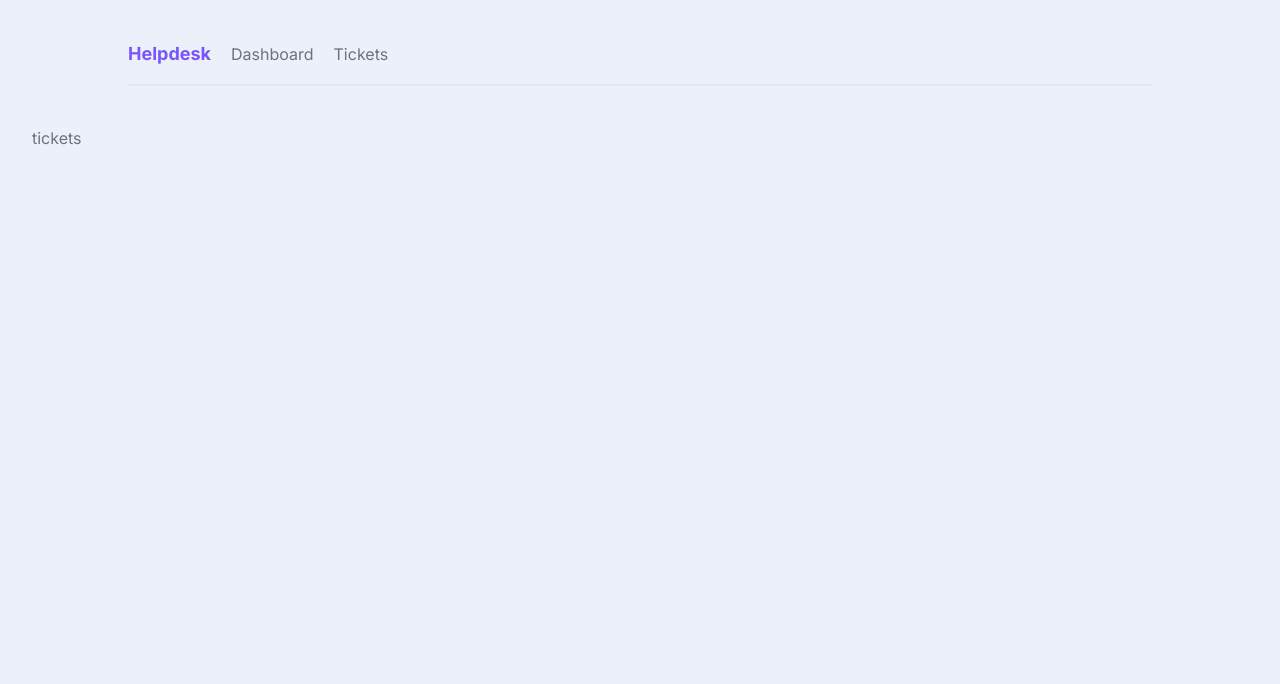
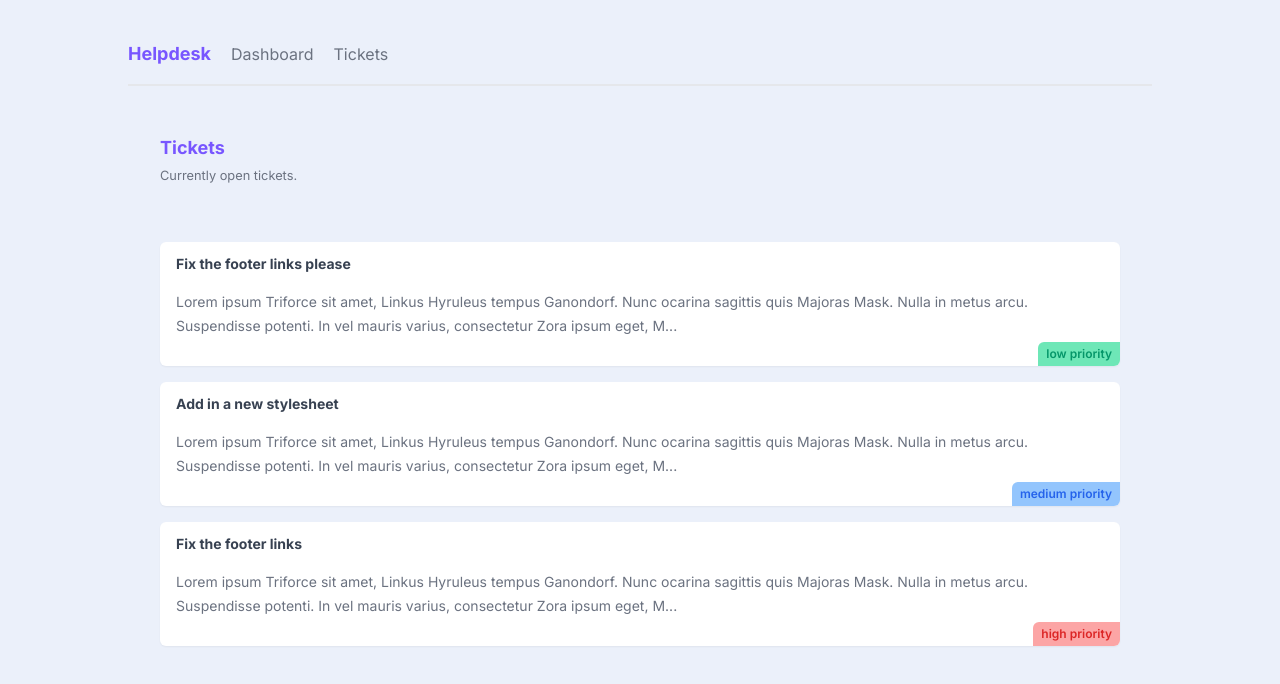
Before and after one commit to ishan65/lnextjs, a Next.js app in the folder nextjs/helpdesk/: page /ticket in a window 1280 px wide. Shown: the top 684 px of the page. Built offline with nearby package versions, Linux system fonts and the light colour scheme; data requests are answered from the project's data file.

Commit message:
Fetch and retreive lession

```diff
--- /dev/null
+++ b/nextjs/helpdesk/app/ticket/TicketList.jsx
@@ -0,0 +1,28 @@
+async function getTickets() {
+  const res = await fetch("http://localhost:4000/tickets", {
+    next: {
+      revalidate: 0,
+    },
+  });
+  return res.json();
+}
+
+export const TicketList = async () => {
+  const ticket = await getTickets();
+  return (
+    <>
+      {ticket.map((ticket) => (
+        <div key={ticket.id} className="card my-5">
+          <h3>{ticket.title}</h3>
+          <p>{ticket.body.slice(0, 200)}...</p>
+          <div className={`pill ${ticket.priority}`}>
+            {ticket.priority} priority
+          </div>
+        </div>
+      ))}
+      {ticket.length == 0 && (
+        <p className="text-center">There is no open ticket</p>
+      )}
+    </>
+  );
+};
--- a/nextjs/helpdesk/app/ticket/page.jsx
+++ b/nextjs/helpdesk/app/ticket/page.jsx
@@ -1,5 +1,19 @@
-const news = () => {
-  return <div>tickets</div>;
+import { TicketList } from "./TicketList";
+
+const tickets = () => {
+  return (
+    <main>
+      <nav>
+        <div>
+          <h2>Tickets</h2>
+          <p>
+            <small>Currently open tickets.</small>
+          </p>
+        </div>
+      </nav>
+      <TicketList />
+    </main>
+  );
 };
 
-export default news;
+export default tickets;
--- /dev/null
+++ b/nextjs/helpdesk/data/db.json
@@ -0,0 +1,25 @@
+{
+  "tickets": [
+    {
+      "id": "1",
+      "title": "Fix the footer links please",
+      "body": "Lorem ipsum Triforce sit amet, Linkus Hyruleus tempus Ganondorf. Nunc ocarina sagittis quis Majoras Mask. Nulla in metus arcu. Suspendisse potenti. In vel mauris varius, consectetur Zora ipsum eget, Master Sword porttitor urna. Fusce elementum urna elit, eget eleifend velit consectetur eget. Integer vel lobortis ipsum, vitae auctor Ocarina of Time. Donec sed urna dapibus, interdum magna a, eleifend magna. Curabitur tincidunt enim a neque volutpat. Phasellus auctor magna vel nunc pretium, ut volutpat justo tristique. Pellentesque cursus convallis mauris, in tempus enim tincidunt vitae.",
+      "priority": "low",
+      "user_email": "mario@netninja.dev"
+    },
+    {
+      "id": "2",
+      "title": "Add in a new stylesheet",
+      "body": "Lorem ipsum Triforce sit amet, Linkus Hyruleus tempus Ganondorf. Nunc ocarina sagittis quis Majoras Mask. Nulla in metus arcu. Suspendisse potenti. In vel mauris varius, consectetur Zora ipsum eget, Master Sword porttitor urna. Fusce elementum urna elit, eget eleifend velit consectetur eget. Integer vel lobortis ipsum, vitae auctor Ocarina of Time. Donec sed urna dapibus, interdum magna a, eleifend magna. Curabitur tincidunt enim a neque volutpat. Phasellus auctor magna vel nunc pretium, ut volutpat justo tristique. Pellentesque cursus convallis mauris, in tempus enim tincidunt vitae.",
+      "priority": "medium",
+      "user_email": "mario@netninja.dev"
+    },
+    {
+      "id": "3",
+      "title": "Fix the footer links",
+      "body": "Lorem ipsum Triforce sit amet, Linkus Hyruleus tempus Ganondorf. Nunc ocarina sagittis quis Majoras Mask. Nulla in metus arcu. Suspendisse potenti. In vel mauris varius, consectetur Zora ipsum eget, Master Sword porttitor urna. Fusce elementum urna elit, eget eleifend velit consectetur eget. Integer vel lobortis ipsum, vitae auctor Ocarina of Time. Donec sed urna dapibus, interdum magna a, eleifend magna. Curabitur tincidunt enim a neque volutpat. Phasellus auctor magna vel nunc pretium, ut volutpat justo tristique. Pellentesque cursus convallis mauris, in tempus enim tincidunt vitae.",
+      "priority": "high",
+      "user_email": "peach@netninja.dev"
+    }
+  ]
+}
--- a/nextjs/helpdesk/package.json
+++ b/nextjs/helpdesk/package.json
@@ -12,6 +12,7 @@
     "autoprefixer": "10.4.14",
     "eslint": "8.44.0",
     "eslint-config-next": "13.4.9",
+    "json-server": "^1.0.0-beta.3",
     "next": "13.4.9",
     "postcss": "8.4.25",
     "react": "18.2.0",
```
Also changed, not shown: 2 other files (tests, documents, lock files or other folders).
